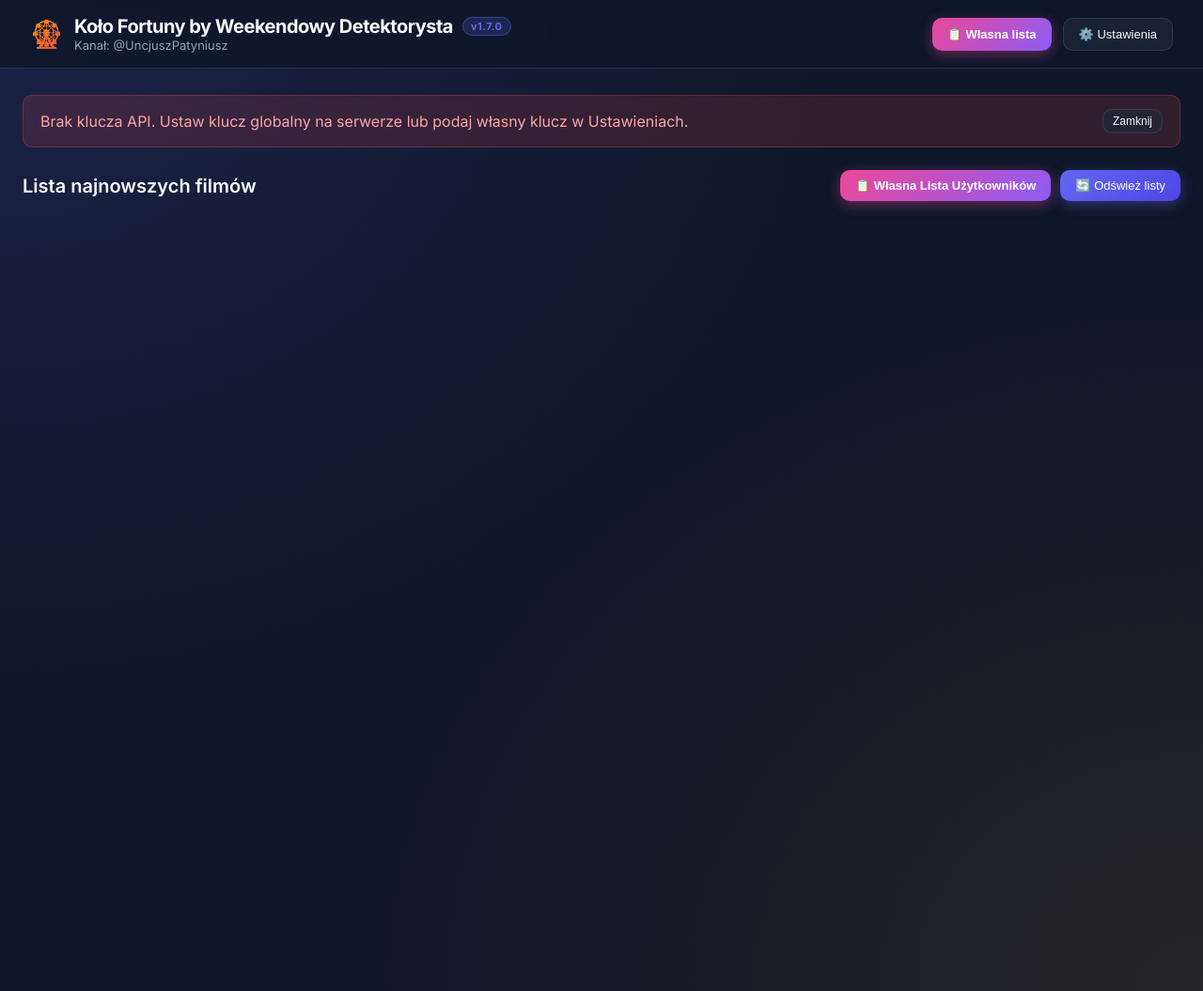
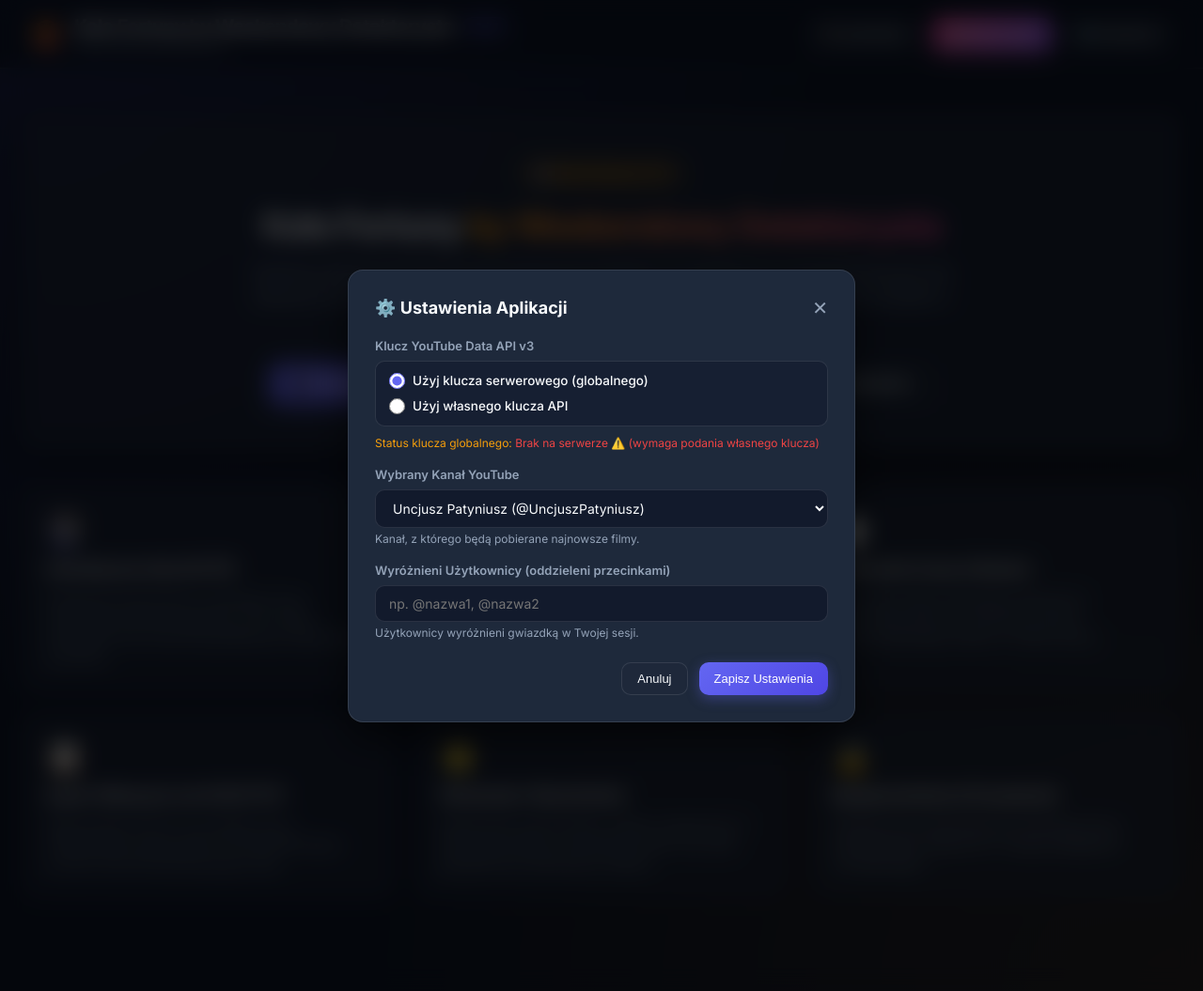
Before and after one commit to dbuczynski/hassio-addons, a Flask app: page / in a window 1280 px wide. Shown: the whole page at 94% size. Run offline with Flask 3, Linux system fonts and the light colour scheme.

Commit message:
fix: resolve get_channel_videos kwarg mismatch, add 'Lista filmów' navbar button and LandingPage.html (version 1.7.1)

```diff
--- a/addons/andrzejow.net/app.py
+++ b/addons/andrzejow.net/app.py
@@ -7,7 +7,7 @@ import youtube_service
 
 app = Flask(__name__)
 
-APP_VERSION = "1.7.0"
+APP_VERSION = "1.7.1"
 
 # Lista dozwolonych kanałów YouTube dla których można listować filmy
 ALLOWED_CHANNELS = [
--- a/addons/andrzejow.net/config.yaml
+++ b/addons/andrzejow.net/config.yaml
@@ -1,5 +1,5 @@
 name: "Koło Fortuny by Weekendowy Detektorysta (andrzejow.net)"
-version: "1.7.0"
+version: "1.7.1"
 slug: "andrzejow_net"
 description: "Serwer WWW dla andrzejow.net z aplikacją Koło Fortuny by Weekendowy Detektorysta pod adresem /youtube"
 arch:
--- /dev/null
+++ b/addons/andrzejow.net/templates/LandingPage.html
@@ -0,0 +1,186 @@
+<!-- LandingPage.html - Strona Startowa Koło Fortuny by Weekendowy Detektorysta -->
+<div class="landing-container">
+    <div class="landing-hero">
+        <div class="landing-badge">🎡 Koło Fortuny v1.7.1</div>
+        <h1 class="landing-title">Koło Fortuny <span class="highlight-text">by Weekendowy Detektorysta</span></h1>
+        <p class="landing-description">
+            Wybieraj ciekawe komentarze spod najnowszych filmów na YouTube lub uruchamiaj losowanie dla własnych list użytkowników z plików CSV/TXT.
+            Szybkie, płynne i w pełni responsywne narzędzie z podglądem w czasie rzeczywistym!
+        </p>
+
+        <div class="landing-actions">
+            <button class="btn btn-primary btn-hero" onclick="showVideosView()">
+                🎬 Przeglądaj Najnowsze Filmy
+            </button>
+            <button class="btn btn-wheel btn-hero" onclick="openCustomListModal()">
+                📋 Własna Lista Użytkowników
+            </button>
+            <button class="btn btn-hero" onclick="openSettingsModal()">
+                ⚙️ Ustawienia
+            </button>
+        </div>
+    </div>
+
+    <!-- Features Grid -->
+    <div class="landing-features">
+        <div class="feature-card">
+            <div class="feature-icon">🎡</div>
+            <div class="feature-title">Interaktywne Koło 60 FPS</div>
+            <div class="feature-desc">
+                Dynamiczne koło fortuny z pomiarem mocy naciśnięcia przycisku (poziomy 1-20), fizyką hamowania oraz wyciszoną grafiką przy dużej liczbie wycinków.
+            </div>
+        </div>
+
+        <div class="feature-card">
+            <div class="feature-icon">💡</div>
+            <div class="feature-title">Live HUD Ticker "On Top"</div>
+            <div class="feature-desc">
+                Złote okienko nad kołem w czasie rzeczywistym prezentuje pełnego autora i treść komentarza przechodzącego pod czerwoną strzałką.
+            </div>
+        </div>
+
+        <div class="feature-card">
+            <div class="feature-icon">⏱️</div>
+            <div class="feature-title">Odliczanie Czasu & Restart</div>
+            <div class="feature-desc">
+                Precyzyjny stoper odliczający sekundy do zatrzymania koła oraz czerwony przycisk natychmiastowego restartu w trakcie obrotu.
+            </div>
+        </div>
+
+        <div class="feature-card">
+            <div class="feature-icon">📋</div>
+            <div class="feature-title">Import Własnych List (CSV/TXT)</div>
+            <div class="feature-desc">
+                Wgrywaj pliki CSV/TXT lub wklejaj nazwy użytkowników bezpośrednio do pola tekstowego – uruchom koło dla dowolnej grupy osób.
+            </div>
+        </div>
+
+        <div class="feature-card">
+            <div class="feature-icon">⭐</div>
+            <div class="feature-title">Filtrowanie i Wyróżnienia</div>
+            <div class="feature-desc">
+                Wykluczanie autora kanału, unikalni użytkownicy (1 komentarz/osobę), wyszukiwarka słów oraz złote gwiazdki dla wyróżnionych widzów.
+            </div>
+        </div>
+
+        <div class="feature-card">
+            <div class="feature-icon">🔒</div>
+            <div class="feature-title">Bezpieczeństwo & Prywatność</div>
+            <div class="feature-desc">
+                Obsługa klucza globalnego lub własnego klucza zapisywanego wyłącznie w Twojej przeglądarce (`localStorage`).
+            </div>
+        </div>
+    </div>
+</div>
+
+<style>
+    .landing-container {
+        display: flex;
+        flex-direction: column;
+        gap: 40px;
+        padding: 20px 0 40px 0;
+    }
+
+    .landing-hero {
+        background: var(--bg-card);
+        backdrop-filter: var(--glass-blur);
+        border: 1px solid var(--border-color);
+        border-radius: var(--radius-lg);
+        padding: 48px 36px;
+        text-align: center;
+        display: flex;
+        flex-direction: column;
+        align-items: center;
+        box-shadow: 0 12px 36px rgba(0, 0, 0, 0.4);
+    }
+
+    .landing-badge {
+        display: inline-block;
+        background: rgba(245, 158, 11, 0.15);
+        color: var(--accent-gold);
+        border: 1px solid rgba(245, 158, 11, 0.3);
+        padding: 6px 16px;
+        border-radius: 20px;
+        font-size: 12.5px;
+        font-weight: 700;
+        margin-bottom: 20px;
+        letter-spacing: 0.5px;
+    }
+
+    .landing-title {
+        font-size: 36px;
+        font-weight: 800;
+        letter-spacing: -1px;
+        line-height: 1.2;
+        margin-bottom: 16px;
+    }
+
+    .highlight-text {
+        background: linear-gradient(135deg, #f59e0b, #ec4899);
+        -webkit-background-clip: text;
+        -webkit-text-fill-color: transparent;
+    }
+
+    .landing-description {
+        font-size: 16px;
+        color: var(--text-muted);
+        max-width: 760px;
+        line-height: 1.6;
+        margin-bottom: 32px;
+    }
+
+    .landing-actions {
+        display: flex;
+        flex-wrap: wrap;
+        gap: 16px;
+        justify-content: center;
+    }
+
+    .btn-hero {
+        padding: 12px 24px;
+        font-size: 14.5px;
+        font-weight: 600;
+        border-radius: var(--radius-md);
+    }
+
+    .landing-features {
+        display: grid;
+        grid-template-columns: repeat(auto-fill, minmax(340px, 1fr));
+        gap: 24px;
+    }
+
+    .feature-card {
+        background: var(--bg-card);
+        backdrop-filter: var(--glass-blur);
+        border: 1px solid var(--border-color);
+        border-radius: var(--radius-lg);
+        padding: 24px;
+        display: flex;
+        flex-direction: column;
+        gap: 12px;
+        transition: all 0.25s ease;
+    }
+
+    .feature-card:hover {
+        transform: translateY(-4px);
+        border-color: rgba(99, 102, 241, 0.4);
+        background: var(--bg-card-hover);
+        box-shadow: 0 10px 24px rgba(0, 0, 0, 0.3);
+    }
+
+    .feature-icon {
+        font-size: 32px;
+    }
+
+    .feature-title {
+        font-size: 16px;
+        font-weight: 700;
+        color: var(--text-main);
+    }
+
+    .feature-desc {
+        font-size: 13.5px;
+        color: var(--text-muted);
+        line-height: 1.55;
+    }
+</style>
--- a/addons/andrzejow.net/templates/index.html
+++ b/addons/andrzejow.net/templates/index.html
@@ -3,7 +3,7 @@
 <head>
     <meta charset="UTF-8">
     <meta name="viewport" content="width=device-width, initial-scale=1.0">
-    <title>Koło Fortuny by Weekendowy Detektorysta v1.7.0</title>
+    <title>Koło Fortuny by Weekendowy Detektorysta v1.7.1</title>
     <!-- Google Fonts Inter -->
     <link rel="preconnect" href="https://fonts.googleapis.com">
     <link rel="preconnect" href="https://fonts.gstatic.com" crossorigin>
@@ -59,6 +59,8 @@
             display: flex;
             align-items: center;
             gap: 12px;
+            cursor: pointer;
+            user-select: none;
         }
 
         .brand-icon {
@@ -879,17 +881,18 @@
 
     <!-- Navbar -->
     <nav class="navbar">
-        <div class="brand">
+        <div class="brand" onclick="showLandingView()" title="Przejdź do strony startowej">
             <span class="brand-icon">🎡</span>
             <div>
                 <div class="brand-title">
                     Koło Fortuny by Weekendowy Detektorysta
-                    <span class="version-badge" id="app-version-badge">v1.7.0</span>
+                    <span class="version-badge" id="app-version-badge">v1.7.1</span>
                 </div>
                 <div class="brand-subtitle" id="channel-subtitle">Ładowanie ustawień...</div>
             </div>
         </div>
         <div class="nav-actions">
+            <button class="btn" onclick="showVideosView()">🎬 Lista filmów</button>
             <button class="btn btn-wheel" onclick="openCustomListModal()">📋 Własna lista</button>
             <button class="btn" onclick="openSettingsModal()">⚙️ Ustawienia</button>
         </div>
@@ -904,8 +907,13 @@
             <button class="btn btn-sm" onclick="closeAlert()">Zamknij</button>
         </div>
 
+        <!-- VIEW 0: LANDING PAGE -->
+        <div id="view-landing">
+            {% include 'LandingPage.html' %}
+        </div>
+
         <!-- VIEW 1: VIDEOS LIST -->
-        <div id="view-videos">
+        <div id="view-videos" class="hidden">
             <div class="section-header">
                 <h2 class="section-title">Lista najnowszych filmów</h2>
                 <div style="display:flex; gap:10px;">
@@ -1181,7 +1189,7 @@
         };
 
         let serverInfo = {
-            version: "1.7.0",
+            version: "1.7.1",
             has_global_key: false,
             allowed_channels: [
                 {"handle": "@UncjuszPatyniusz", "title": "Uncjusz Patyniusz"},
@@ -1216,7 +1224,14 @@
         document.addEventListener("DOMContentLoaded", () => {
             fetchServerInfo().then(() => {
                 loadConfig();
-                loadVideos();
+                const config = getUserConfig();
+                const hasGlobal = serverInfo.has_global_key;
+                const hasCustom = !config.use_global_key && config.api_key;
+
+                // Open settings automatically if no global key is set and no custom key provided!
+                if (!hasGlobal && !hasCustom) {
+                    openSettingsModal();
+                }
             });
         });
 
@@ -1317,6 +1332,19 @@
             }
 
             populateChannelSelect(currentChannelHandle);
+        }
+
+        function showLandingView() {
+            document.getElementById("view-videos").classList.add("hidden");
+            document.getElementById("view-comments").classList.add("hidden");
+            document.getElementById("view-landing").classList.remove("hidden");
+        }
+
+        function showVideosView() {
+            document.getElementById("view-landing").classList.add("hidden");
+            document.getElementById("view-comments").classList.add("hidden");
+            document.getElementById("view-videos").classList.remove("hidden");
+            loadVideos();
         }
 
         async function loadVideos() {
@@ -1388,6 +1416,7 @@
             const title = decodeURIComponent(encodedTitle);
             const userConfig = getUserConfig();
 
+            document.getElementById("view-landing").classList.add("hidden");
             document.getElementById("view-videos").classList.add("hidden");
             document.getElementById("view-comments").classList.remove("hidden");
             document.getElementById("active-video-title").innerText = `Komentarze pod: "${title}"`;
@@ -1498,6 +1527,7 @@
                 selectedAuthorsMap[c.author] = true;
             });
 
+            document.getElementById("view-landing").classList.add("hidden");
             document.getElementById("view-videos").classList.add("hidden");
             document.getElementById("view-comments").classList.remove("hidden");
             document.getElementById("active-video-title").innerText = `Własna lista użytkowników (${userList.length} osób)`;
@@ -2030,11 +2060,6 @@
             return str.replace(/\\/g, "\\\\").replace(/'/g, "\\'");
         }
 
-        function showVideosView() {
-            document.getElementById("view-comments").classList.add("hidden");
-            document.getElementById("view-videos").classList.remove("hidden");
-        }
-
         function openSettingsModal() {
             document.getElementById("settings-modal").classList.add("active");
         }
@@ -2065,7 +2090,11 @@
             saveUserConfigToStorage(newConfig);
             closeSettingsModal();
             loadConfig();
-            loadVideos();
+
+            // If on videos view, refresh videos
+            if (!document.getElementById("view-videos").classList.contains("hidden")) {
+                loadVideos();
+            }
         }
     </script>
 </body>
--- a/addons/andrzejow.net/youtube_service.py
+++ b/addons/andrzejow.net/youtube_service.py
@@ -74,16 +74,17 @@ def resolve_channel_info(youtube, channel_input):
     raise ValueError(f"Nie znaleziono kanału YouTube dla: {channel_input}")
 
 
-def get_channel_videos(api_key, channel_handle_or_id, max_results=50):
+def get_channel_videos(api_key, channel_handle_or_id=None, channel_handle=None, max_results=50):
     """
     Pobiera listę najnowszych filmów ze wskazanego kanału wraz z datą publikacji
     oraz ilością komentarzy pod każdym filmem.
     """
+    target_handle = channel_handle or channel_handle_or_id or "@UncjuszPatyniusz"
     if not api_key:
         raise ValueError("Brak klucza API YouTube.")
 
     youtube = get_youtube_client(api_key)
-    channel_id, uploads_playlist_id, channel_title = resolve_channel_info(youtube, channel_handle_or_id)
+    channel_id, uploads_playlist_id, channel_title = resolve_channel_info(youtube, target_handle)
 
     video_items = []
     next_page_token = None
```
Also changed, not shown: addons/andrzejow.net/CHANGELOG.md.
